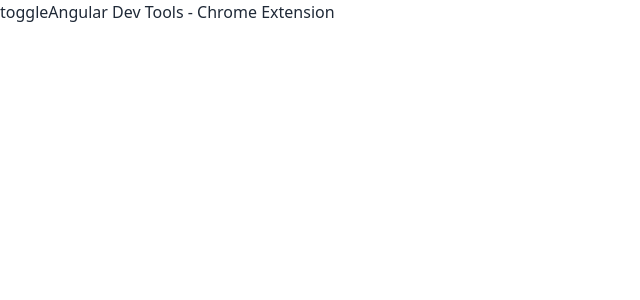
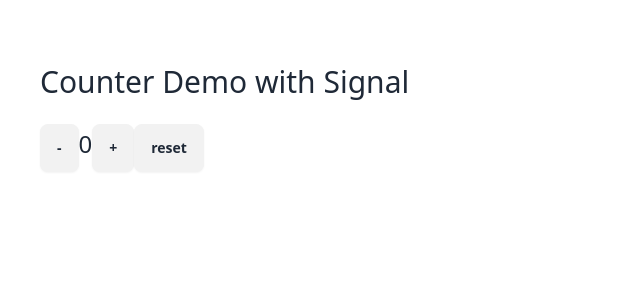
Before and after one commit to andreaborelli/angular17-demo, an Angular app: page / in a window 1280 px wide. Shown: the top 300 px of the page, without its empty margins (0-640 px from the left). Built offline with nearby package versions, Linux system fonts and the light colour scheme.

Commit message:
Signal: set e update

```diff
--- a/src/app/app.component.ts
+++ b/src/app/app.component.ts
@@ -10,16 +10,20 @@
   ],
   template: `
 
-    <!-- Angular Dev Tools - Components -->
+    <!-- Signal: set e update -->
 
- <button (click)="toggle()">toggle</button>
+    <div class="centered sm p-10">
 
-    @if(visible()) {
-      <app-list />
-    }
+         <h1 class="page-title">Counter Demo with Signal</h1>
 
-    <a href="https://chromewebstore.google.com/detail/angular-devtools/ienfalfjdbdpebioblfackkekamfmbnh"
-       target="_blank" rel="noopener noreferrer">Angular Dev Tools - Chrome Extension</a>
+         <button class="btn" (click)="dec()">-</button>
+         <span class="text-2xl">{{ counter() }}</span> <!-- usare un getter con () per ottenere il valore del signal -->
+         <button class="btn" (click)="inc()">+</button>
+
+         <button class="btn" (click)="reset()">reset</button>
+
+
+    </div>
 
   `,
 
@@ -29,11 +33,53 @@
 })
 export class AppComponent {
 
-  visible = signal(false)
+  counter = signal(0); /* con signal iniziali il counter a 0,
+                          in automatico counter viene inizializzato
+                          come un WritableSignal<number> grazie all'inferenza */
+  // dec() {
+  //   this.counter.update(c => {
+  //     console.log(c);
+  //     return c - 1
+  //   });
+  // }
 
-  toggle() {
-    this.visible.update(v => !v)
+
+  dec() {
+    this.counter.update(c => c - 1); /* update è un metodo di WritableSignal che permette di aggiornare il valore del signal */
+  }
+  // uso c iniziale della proprietà counter, per rappresentare la variabile all'interno della funzione per renderlo più coinciso, tanto se siamo all'interno della funzione del signal sappiamo che stiamo lavorando sul counter
+
+
+  inc() {
+    this.counter.update(c => c + 1);
   }
 
+  reset() {
+    this.counter.set(0); /* usiamo set perchè il valore da aggiornare non dipende da quello precedente */
+  }
+
+/* => è una arrow function, che è una funzione anonima, che non ha un nome,
+e che non ha un this, quindi non ha un contesto, quindi non ha un this,
+quindi non ha un prototype, quindi non ha un costruttore, quindi non ha un arguments,
+quindi non ha un caller, quindi non ha un length, quindi non ha un name */
+
+
+  // senza signal
+
+  // counter = 0;
+
+  // dec() {
+  //   this.counter--;
+  // }
+
+  // inc() {
+  //   this.counter++;
+  // }
+
+  // reset() {
+  //   this.counter = 0;
+  // }
+
+  // viene triggherata la change detection, che vuol dire che viene aggiornato il DOM
 
 }
```
